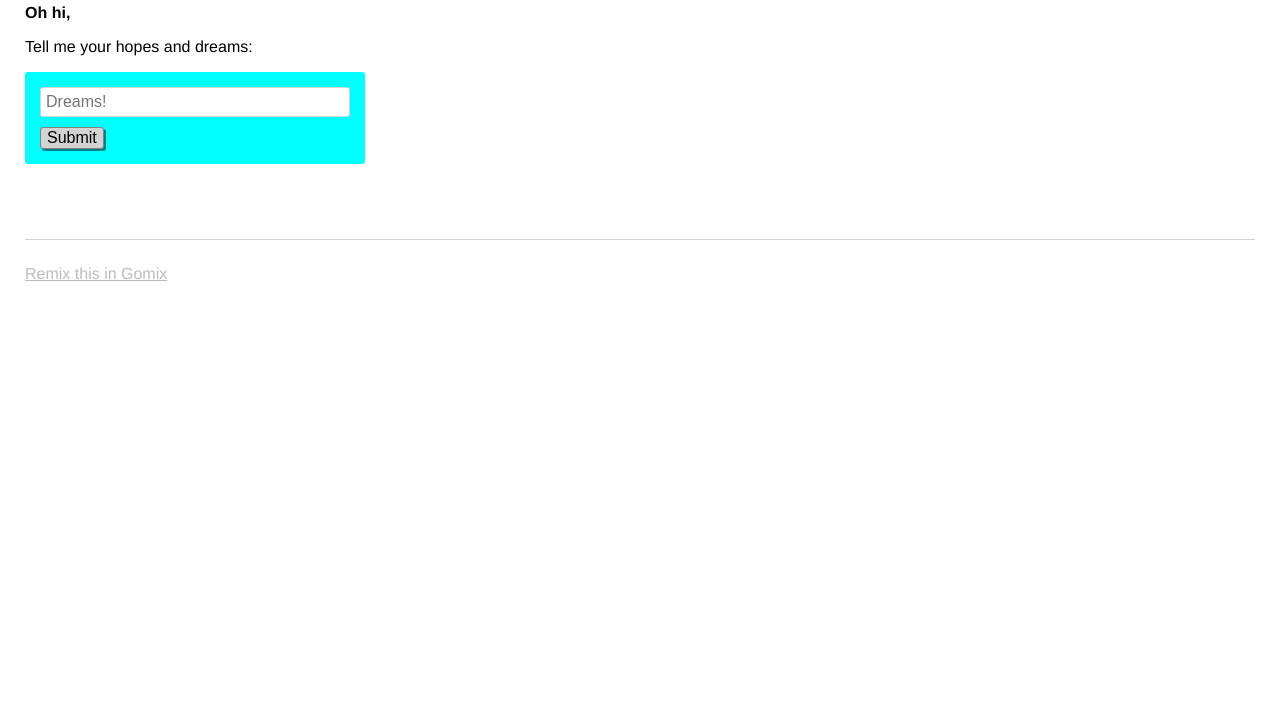
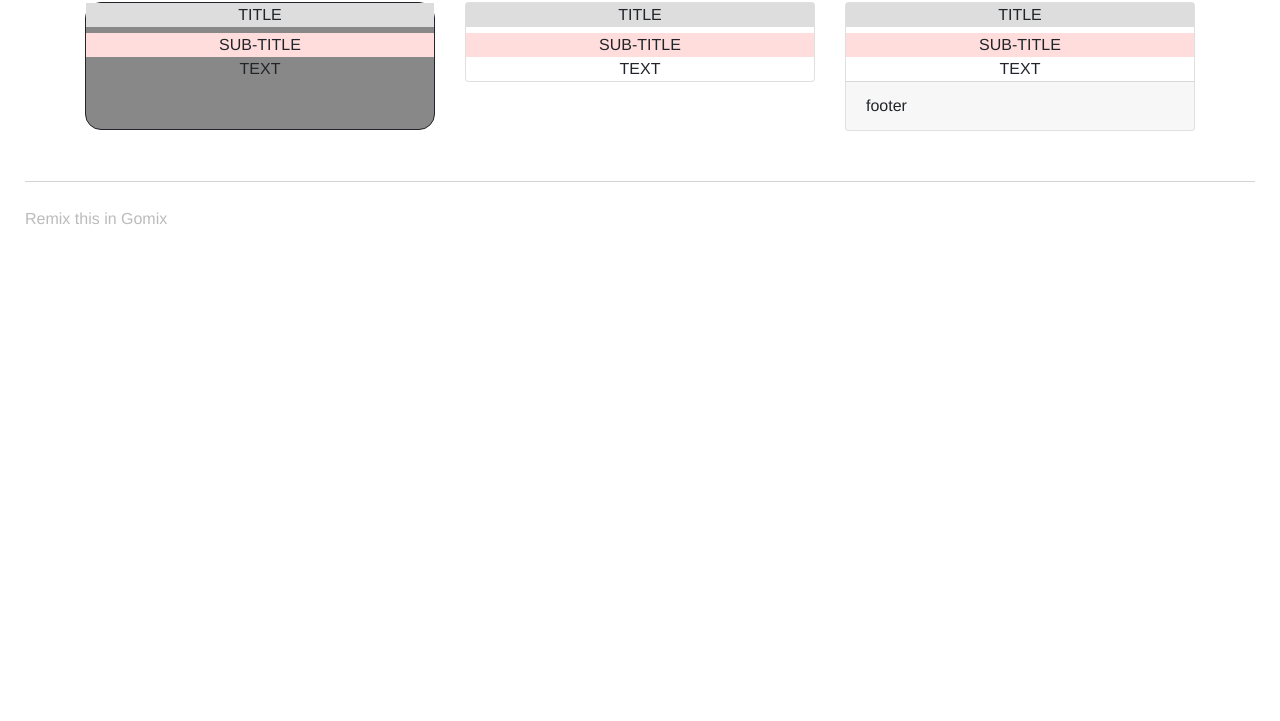
Before and after one commit to judgewooden/webentry, a website: page views/index.html in a window 1280 px wide. Shown: the part 79-800 px from the top of the page. Drawn offline with nearby package versions, Linux system fonts and the light colour scheme; no server answers.

Commit message:
🎟🎅 Updated with Gomix

```diff
--- a/public/client.js
+++ b/public/client.js
@@ -6,6 +6,7 @@
 
 $(function() {
   console.log('hello world :o');
+
 
   $.get('/dreams', function(dreams) {
     dreams.forEach(function(dream) {
--- a/public/style.css
+++ b/public/style.css
@@ -3,6 +3,26 @@
 
 /* You might want to try something fancier: */
 /* less: http://lesscss.org/ */
+
+.douwe-css-box{
+  border: .05rem solid;
+  border-radius: 1rem;
+  min-height: 8rem;
+  box-shadow: none;
+  background-color: #888888;
+}
+
+.douwe-css-title{
+  text-align:center;
+  background-color: #dddddd;
+  padding: 0;
+}
+
+.douwe-css-subtitle{
+  text-align:center;
+  background-color: #ffdddd;
+  padding: 0;
+}
 
 * {
   box-sizing: border-box;
@@ -24,6 +44,8 @@ h1 {
 
 p {
   max-width: 600px;
+  font-weight: bold;
+  font-size: 160px;
 }
 
 form {
--- a/views/index.html
+++ b/views/index.html
@@ -16,27 +16,44 @@
     <meta charset="utf-8">
     <meta http-equiv="X-UA-Compatible" content="IE=edge">
     <meta name="viewport" content="width=device-width, initial-scale=1">
+
+    <link rel="stylesheet" href="https://maxcdn.bootstrapcdn.com/bootstrap/4.0.0-alpha.5/css/bootstrap.min.css"
+      integrity="sha384-AysaV+vQoT3kOAXZkl02PThvDr8HYKPZhNT5h/CXfBThSRXQ6jW5DO2ekP5ViFdi" crossorigin="anonymous">
     <link rel="stylesheet" href="/style.css">
   </head>
   <body>
     <header>
       <h1>
-        A Dream of the Future
+        Header
       </h1>
     </header>
 
-    <main>
-      <p class="bold">Oh hi,</p>
-      <p>Tell me your hopes and dreams:</p>
-      <form>
-        <input type="text" maxlength="100" placeholder="Dreams!">
-        <button type="submit">Submit</button>
-      </form>
-      <section class="dreams">
-        <ul id="dreams">
-        </ul>
-      </section>
-    </main>
+    <div class="container">
+      <div class="row">
+        <div class="col-md-4">
+          <div class="card card-block douwe-css-box">
+            <div class="card-title douwe-css-title"> TITLE </div>
+            <div class="card-subtitle douwe-css-subtitle"> SUB-TITLE </div>
+            <div class="card-text" style="text-align:center"> TEXT </div>
+          </div>
+        </div>
+        <div class="col-md-4">
+          <div class="card card-block data-toggle="tooltip" data-placement="bottom" title="Hoi tooltip"">
+            <div class="card-title douwe-css-title"> TITLE </div>
+            <div class="card-subtitle douwe-css-subtitle"> SUB-TITLE </div>
+            <div class="card-text" style="text-align:center"> TEXT </div>
+          </div>
+        </div>
+        <div class="col-md-4">
+          <div class="card card-block">
+            <div class="card-title douwe-css-title drop-tooltip"> TITLE </div>
+            <div class="card-subtitle douwe-css-subtitle"> SUB-TITLE </div>
+            <div class="card-text" style="text-align:center"> TEXT </div>
+            <div class="card-footer"> footer </div>
+          </div>
+        </div>
+      </div>
+    </div>
 
     <footer>
       <a href="https://gomix.com">
@@ -44,11 +61,20 @@
       </a>
     </footer>
 
+
     <!-- Your web-app is https, so your scripts need to be too -->
-    <script src="https://code.jquery.com/jquery-2.2.1.min.js"
-            integrity="sha256-gvQgAFzTH6trSrAWoH1iPo9Xc96QxSZ3feW6kem+O00="
-            crossorigin="anonymous"></script>
-    <script src="/client.js"></script>
+
+    <script src="https://ajax.googleapis.com/ajax/libs/jquery/3.1.1/jquery.min.js"
+      integrity="sha384-3ceskX3iaEnIogmQchP8opvBy3Mi7Ce34nWjpBIwVTHfGYWQS9jwHDVRnpKKHJg7" crossorigin="anonymous"></script>
+    <script src="https://cdnjs.cloudflare.com/ajax/libs/tether/1.3.7/js/tether.min.js"
+      integrity="sha384-XTs3FgkjiBgo8qjEjBk0tGmf3wPrWtA6coPfQDfFEY8AnYJwjalXCiosYRBIBZX8" crossorigin="anonymous"></script>
+
+    <script src="https://maxcdn.bootstrapcdn.com/bootstrap/4.0.0-alpha.5/js/bootstrap.min.js"
+      integrity="sha384-BLiI7JTZm+JWlgKa0M0kGRpJbF2J8q+qreVrKBC47e3K6BW78kGLrCkeRX6I9RoK" crossorigin="anonymous"></script>
+
+<script>
+$('[data-toggle="tooltip"]').tooltip()
+</script>
 
   </body>
 </html>
```
Also changed, not shown: server.js (+0 -13 lines).
